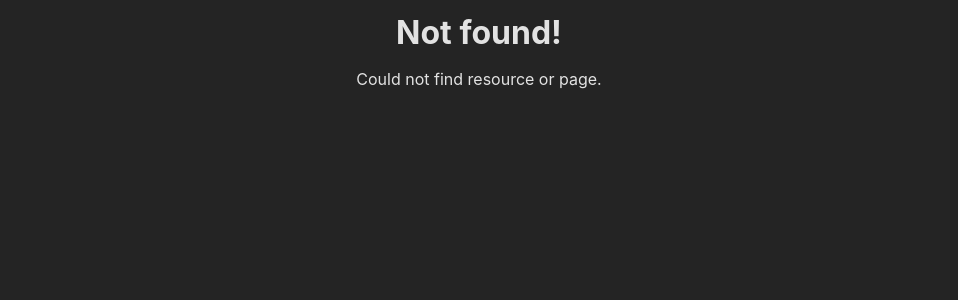
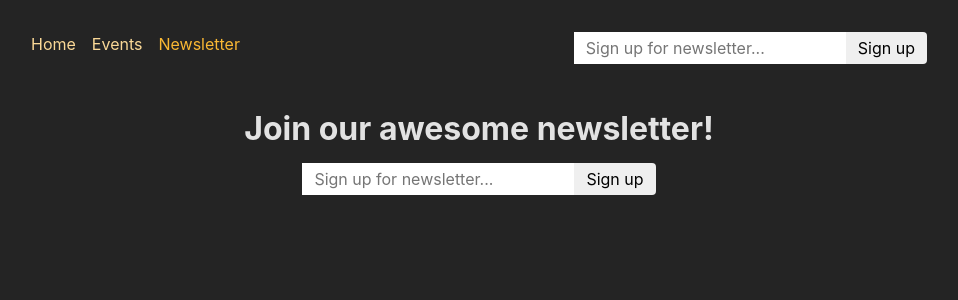
Before and after one commit to acet09/section_20-2, a React (Create React App) app in the folder frontend/: page /newsletter in a window 1280 px wide. Before the commit this address had no page. Shown: the top 300 px of the page, without its empty margins (161-1119 px from the left). Built offline with nearby package versions, Linux system fonts and the light colour scheme.

Commit message:
314_useFetcher

```diff
--- a/frontend/src/App.js
+++ b/frontend/src/App.js
@@ -1,17 +1,18 @@
 import { RouterProvider, createBrowserRouter } from 'react-router-dom';
 
-import RootLayout from './pages/Root';
-import HomePage from './pages/Home';
-import EventsPage, { loader as eventsLoader } from './pages/Events'
+import EditEventPage from './pages/EditEvent';
+import ErrorPage from './pages/Error';
 import EventDetailPage, {
   loader as eventDetailLoader,
-  action as deleteEventAction
+  action as deleteEventAction,
 } from './pages/EventDetail';
+import EventsPage, { loader as eventsLoader } from './pages/Events';
+import EventsRootLayout from './pages/EventsRoot';
+import HomePage from './pages/Home';
 import NewEventPage from './pages/NewEvent';
-import EditEventPage from './pages/EditEvent';
-import EventsRootLayout from './pages/EventsRoot';
-import ErrorPage from './pages/Error';
+import RootLayout from './pages/Root';
 import { action as manipulateEventAction } from './components/EventForm';
+import NewsletterPage, { action as newsletterAction } from './pages/Newsletter';
 
 const router = createBrowserRouter([
   {
@@ -27,7 +28,7 @@
           {
             index: true,
             element: <EventsPage />,
-            loader: eventsLoader
+            loader: eventsLoader,
           },
           {
             path: ':eventId',
@@ -42,27 +43,28 @@
               {
                 path: 'edit',
                 element: <EditEventPage />,
-                action: manipulateEventAction
+                action: manipulateEventAction,
               },
             ],
           },
           {
             path: 'new',
             element: <NewEventPage />,
-            action: manipulateEventAction
+            action: manipulateEventAction,
           },
         ],
+      },
+      {
+        path: 'newsletter',
+        element: <NewsletterPage />,
+        action: newsletterAction,
       },
     ],
   },
 ]);
 
 function App() {
-  return (
-    <>
-      <RouterProvider router={router} />
-    </>
-  );
+  return <RouterProvider router={router} />;
 }
 
 export default App;
--- a/frontend/src/components/MainNavigation.js
+++ b/frontend/src/components/MainNavigation.js
@@ -1,6 +1,7 @@
 import { NavLink } from 'react-router-dom';
 
 import classes from './MainNavigation.module.css';
+import NewsletterSignup from './NewsletterSignup';
 
 function MainNavigation() {
   return (
@@ -11,7 +12,9 @@
             <NavLink
               to="/"
               className={({ isActive }) =>
-                isActive ? classes.active : undefined} end
+                isActive ? classes.active : undefined
+              }
+              end
             >
               Home
             </NavLink>
@@ -20,14 +23,26 @@
             <NavLink
               to="/events"
               className={({ isActive }) =>
-                isActive ? classes.active : undefined}
+                isActive ? classes.active : undefined
+              }
             >
               Events
             </NavLink>
           </li>
+          <li>
+            <NavLink
+              to="/newsletter"
+              className={({ isActive }) =>
+                isActive ? classes.active : undefined
+              }
+            >
+              Newsletter
+            </NavLink>
+          </li>
         </ul>
       </nav>
-    </header >
+      <NewsletterSignup />
+    </header>
   );
 }
 
--- /dev/null
+++ b/frontend/src/components/NewsletterSignup.js
@@ -0,0 +1,32 @@
+import { useEffect } from 'react';
+import { useFetcher } from 'react-router-dom';
+
+import classes from './NewsletterSignup.module.css';
+
+function NewsletterSignup() {
+  const fetcher = useFetcher();
+  const { data, state } = fetcher;
+
+  useEffect(() => {
+    if (state === 'idle' && data && data.message) {
+      window.alert(data.message);
+    }
+  }, [data, state]);
+
+  return (
+    <fetcher.Form
+      method="post"
+      action="/newsletter"
+      className={classes.newsletter}
+    >
+      <input
+        type="email"
+        placeholder="Sign up for newsletter..."
+        aria-label="Sign up for newsletter"
+      />
+      <button>Sign up</button>
+    </fetcher.Form>
+  );
+}
+
+export default NewsletterSignup;
--- /dev/null
+++ b/frontend/src/components/NewsletterSignup.module.css
@@ -0,0 +1,18 @@
+.newsletter input,
+.newsletter button {
+  font: inherit;
+  padding: 0.25rem 0.75rem;
+  border-radius: 0;
+  border: none;
+}
+
+.newsletter button {
+  border-top-right-radius: 4px;
+  border-bottom-right-radius: 4px;
+  cursor: pointer;
+}
+
+.newsletter button:hover {
+  background-color: var(--color-primary-300);
+  color: var(--color-gray-800);
+}
--- /dev/null
+++ b/frontend/src/pages/Newsletter.js
@@ -0,0 +1,21 @@
+import NewsletterSignup from '../components/NewsletterSignup';
+import PageContent from '../components/PageContent';
+
+function NewsletterPage() {
+  return (
+    <PageContent title="Join our awesome newsletter!">
+      <NewsletterSignup />
+    </PageContent>
+  );
+}
+
+export default NewsletterPage;
+
+export async function action({ request }) {
+  const data = await request.formData();
+  const email = data.get('email');
+
+  // send to backend newsletter server ...
+  console.log(email);
+  return { message: 'Signup successful!' };
+}
```
